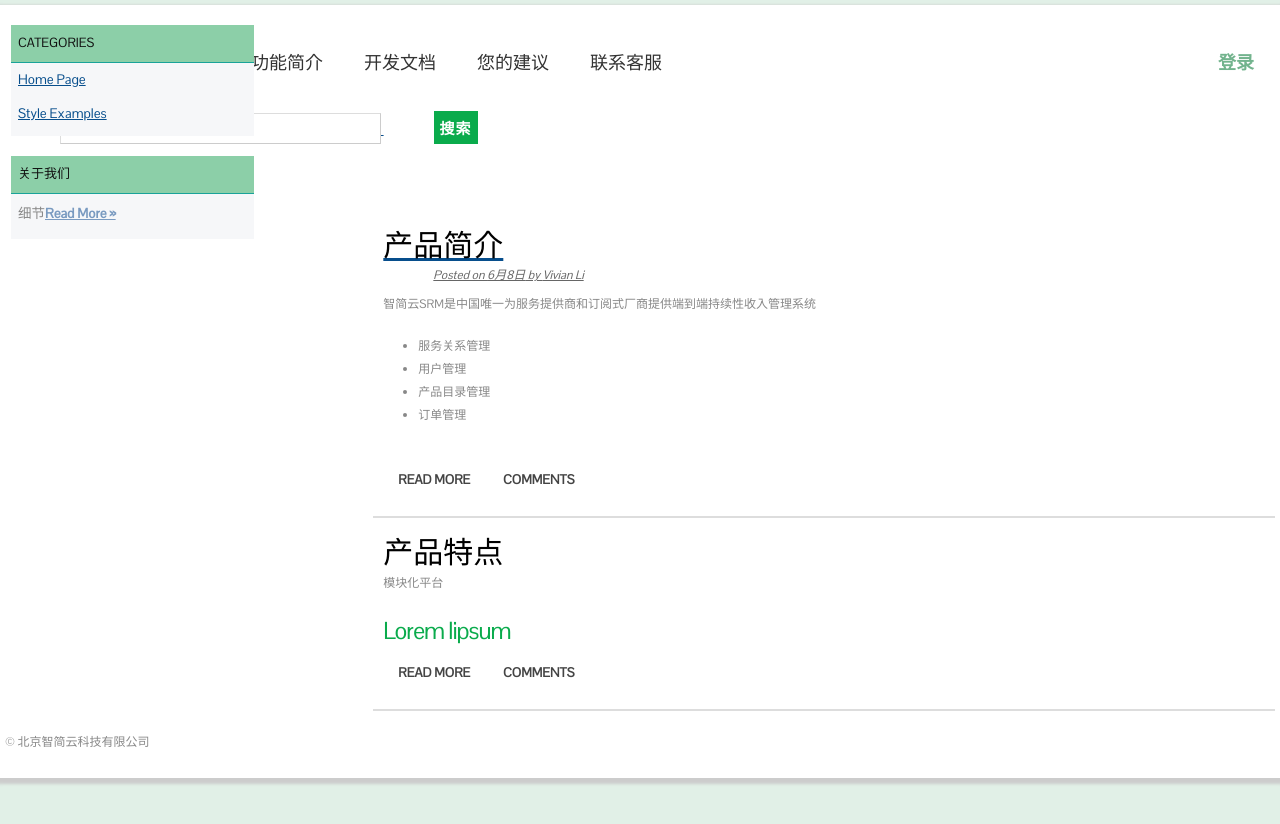
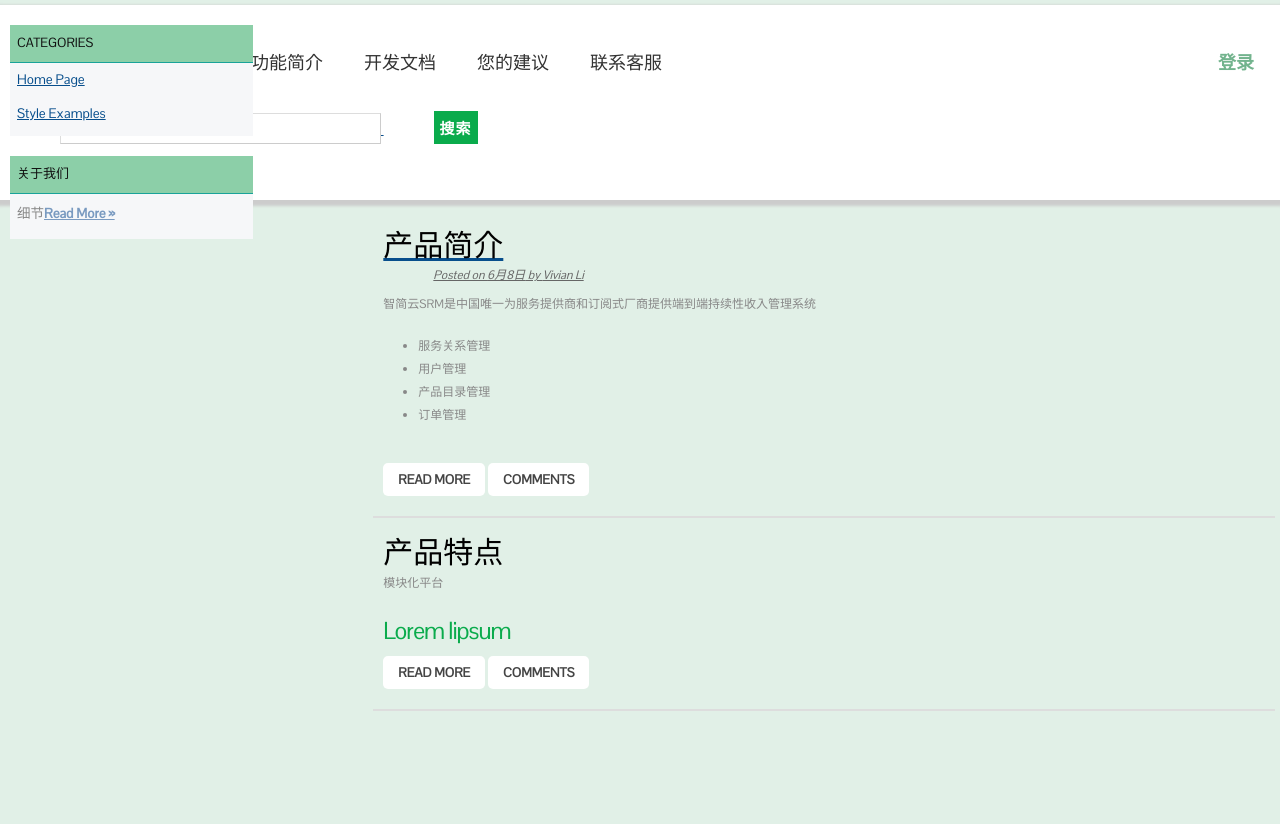
Before and after one commit to dreampivot/slipscloud.github.io, a Jekyll site: the page help/help-index.html, which Jekyll copies as it is, in a window 1280 px wide. Shown: the top 824 px of the page. Built offline with Jekyll 4.4.1, drawn with Linux system fonts in a browser that asks for light colours.

Commit message:
Create help-index.html

```diff
--- a/help/help-index.html
+++ b/help/help-index.html
@@ -14,7 +14,7 @@
   <div id="wrapper">
     <div class="scrollbar" id="style-15">
       <div class="force-overflow"></div>
-
+    </div>
       <aside class="sidebar">
             <ul>
                <li>
@@ -35,7 +35,7 @@
             </ul>
         </aside>
    </div>
-   </div>
+
 
   <div id="body">
     <nav>
@@ -84,15 +84,9 @@
 		</article>
         </section>
 
-      	<div class="clear"></div>
+
     </div>
-    <footer>
-            <div class="clear"></div>
-        </div>
-        <div class="footer-bottom">
-            <p>&copy; 北京智简云科技有限公司</p>
-         </div>
-    </footer>
+
 </div>
 </body>
 </html>
```
